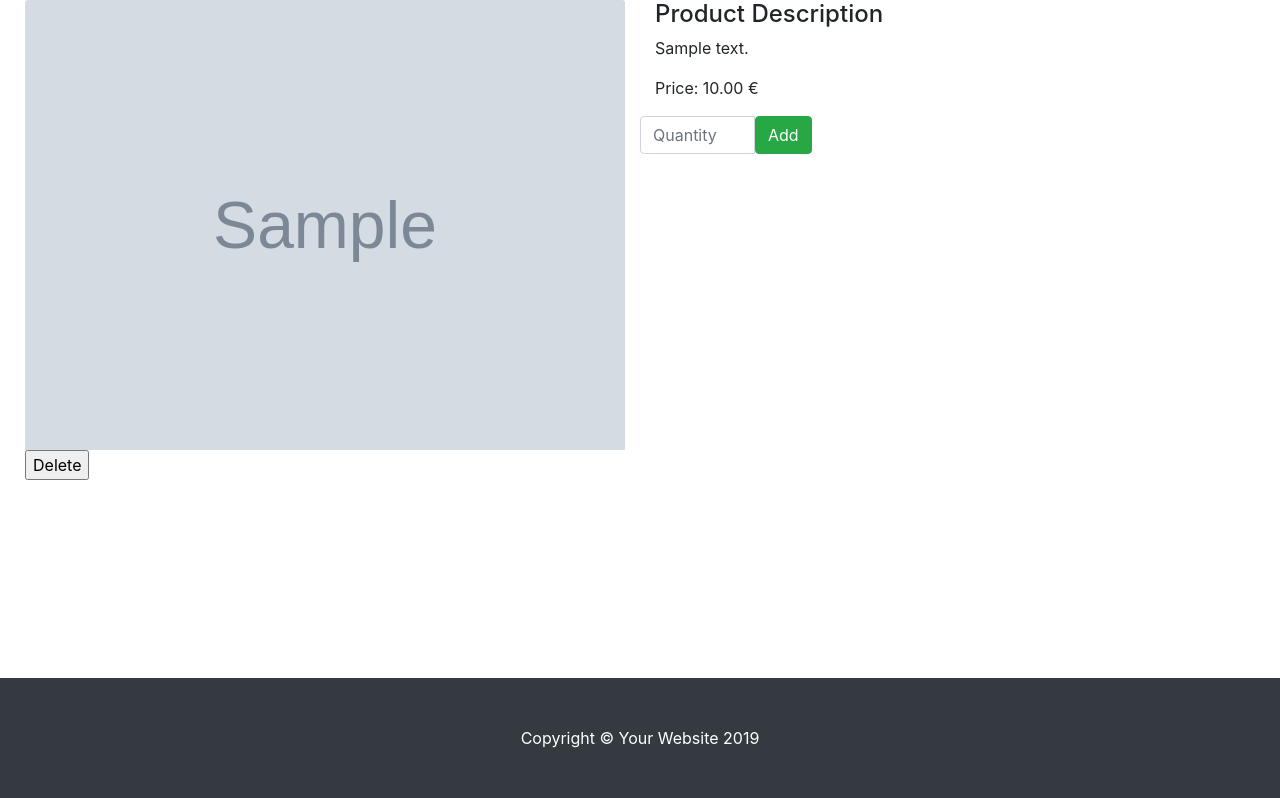
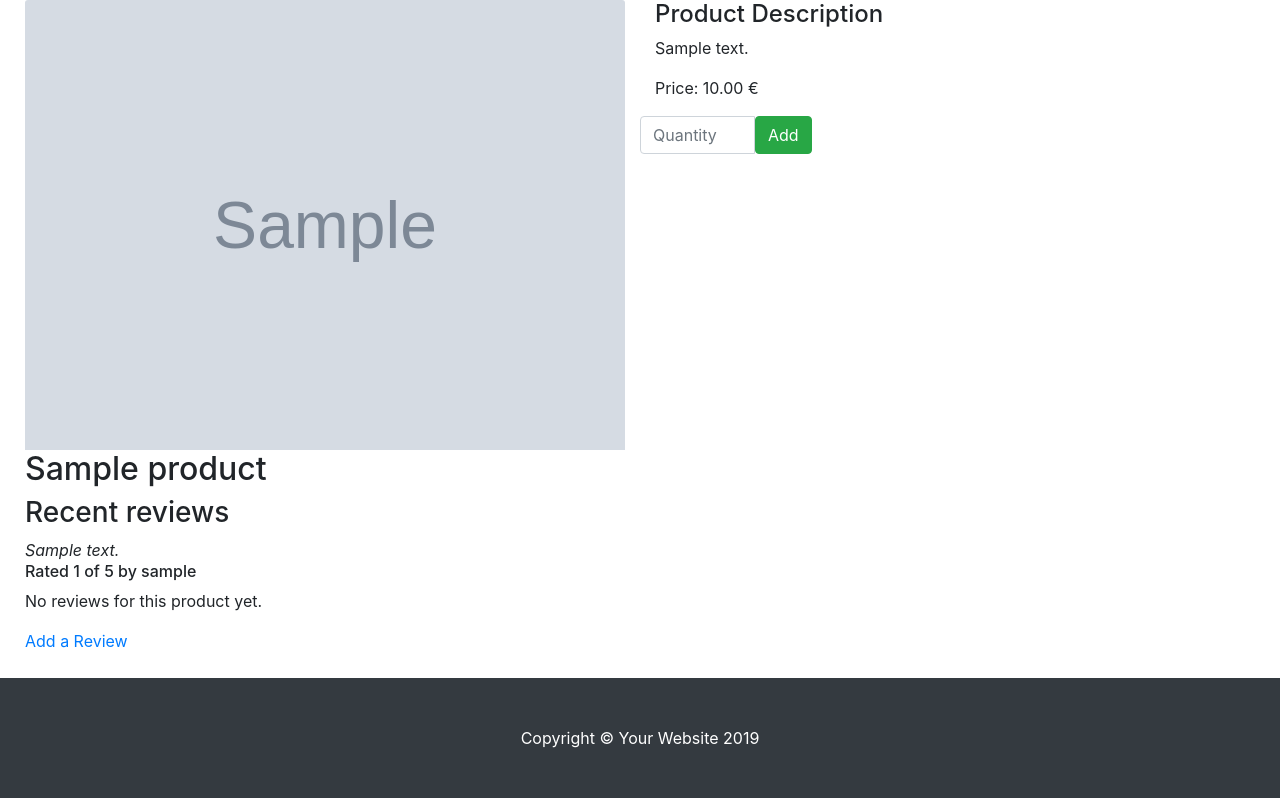
Before and after one commit to augelloantonio/buyit, a Django app: page /products/1 in a window 1280 px wide. Shown: the part 122-920 px from the top of the page. Run offline with Django 3.2, Linux system fonts and the light colour scheme; tables that the repository leaves empty hold one stand-in row (values such as "Sample post"); grey boxes marked "Sample" are stand-in pictures; some libraries are stand-ins or nearby versions.

Commit message:
added reviews

```diff
--- a/products/templates/productdetail.html
+++ b/products/templates/productdetail.html
@@ -1,4 +1,5 @@
 {% extends "base.html" %}
+{% load bootstrap_tags %}
 {% load staticfiles %}
 
 {% block content %}
@@ -34,9 +35,24 @@
             </div>
         </div>
     </div>
-    <form action="{% url 'remove_product' product.id %}">
-        <input type="submit" value="Delete">
-    </form>
+
+    <h2>{{ product.name }}</h2>
+
+    <h3>Recent reviews</h3>
+
+    <div>
+        {% for review in review_list %}
+        <div>
+            <em>{{ review.comment }}</em>
+            <h6>Rated {{ review.rating }} of 5 by {{ review.user_name }}</h6>
+        </div>
+        {% endfor %}
+    </div>
+    <p>No reviews for this product yet.</p>
+
+    <p><a href="{% url 'add_review' product.id%}">Add a Review</a></p>
+
+
 </div>
 
 {% endblock %}
```
